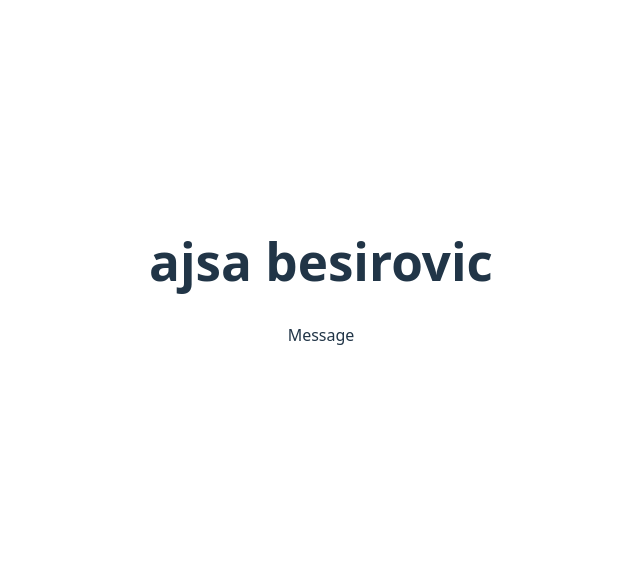
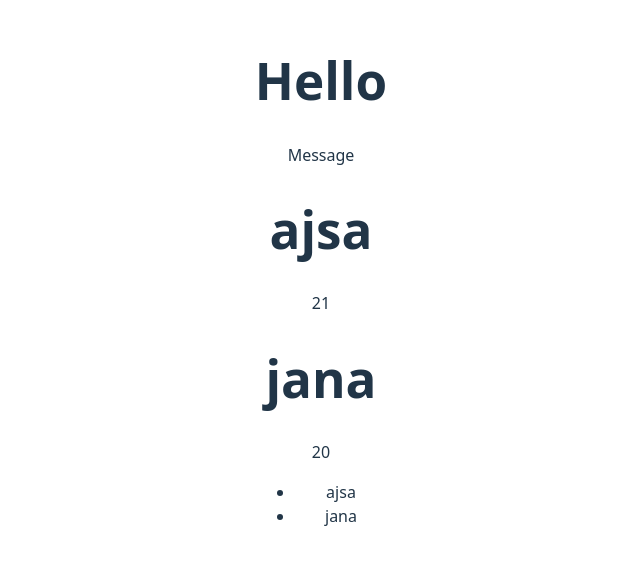
Before and after one commit to ajsabesirovic/Codequeens_react, a React (Vite) app: page / in a window 1280 px wide. Shown: the part 119-684 px from the top of the page, without its empty margins (319-959 px from the left). Built offline with nearby package versions, Linux system fonts and the light colour scheme.

Commit message:
3.cas i domaci

```diff
--- a/src/App.jsx
+++ b/src/App.jsx
@@ -1,16 +1,46 @@
 import "./App.css";
+import Header from "./Header.jsx";
 import Message from "./Message.jsx";
-// import koristimo da ubacimo komponentu u drugi fajl
+import UserCard from "./UserCard.jsx";
 
 function App() {
+  const users = [
+    { id: 1, name: "ajsa", age: 21 },
+    { id: 2, name: "jana", age: 20 },
+  ];
+
+  // Ovde za svakog korisnika iz niza users kreiramo UserCard komponentu
+  // i šaljemo joj podatke kao ATRIBUTE (name i age)
+  // Npr. <UserCard name="ajsa" age={21} />
+  const content = users.map((user) => (
+    <UserCard name={user.name} age={user.age} />
+  ));
+
   return (
-    <div>
-      <h1>ajsa besirovic</h1>
+    <>
+      <Header />
       <Message />
-    </div>
+
+      {/* Primer: prikazujemo listu UserCard komponenti */}
+      {users.map((user, index) => (
+        <UserCard name={user.name} age={user.age} key={index} />
+      ))}
+
+      {/* Napomena o key-u:
+         - Key je obavezan kada renderujemo listu elemenata.
+         - Ako lista nikada ne menja svoj sadržaj, može se koristiti index.
+         - Ako lista može da se menja (dodavanje, brisanje), bolje je koristiti jedinstveni ID.
+      */}
+
+      <ul>
+        {users.map((user) => (
+          <li key={user.id}>{user.name}</li>
+          // Ovde koristimo "id" jer je jedinstven za svakog korisnika.
+          // React tada može da prati elemente na ispravan način.
+        ))}
+      </ul>
+    </>
   );
 }
-// Komponenta mora da vrati tačno jedan glavni element
-// Ako želimo više elemenata, moramo ih uvući u jedan zajednički (npr. <div> ili fragment <> </>)
 
 export default App;
--- /dev/null
+++ b/src/Header.jsx
@@ -0,0 +1,9 @@
+function Header() {
+  return (
+    <header>
+      <h1>Hello</h1>
+    </header>
+  );
+}
+
+export default Header;
--- /dev/null
+++ b/src/UserCard.jsx
@@ -0,0 +1,26 @@
+// "props" su svojstva (properties) koja prosleđujemo iz komponente App u ovu komponentu
+// Možemo ih posmatrati kao objekat koji sadrži vrednosti koje šaljemo
+// Dakle, props = { name: "ajsa", age: 21 }
+
+// 1. verzija sa props
+// function UserCard(props) {
+//   return (
+//     <div>
+//       <h1>{props.name}</h1>   // props.name pristupa vrednosti "name" iz prosleđenog objekta
+//       <p>{props.age}</p>      // props.age pristupa vrednosti "age" iz prosleđenog objekta
+//     </div>
+//   );
+// }
+
+// shorter version – destrukturiranje props-a direktno u parametru funkcije
+// Umesto props.name i props.age, odmah izvlacimo { name, age } iz objekta
+function UserCard({ name, age }) {
+  return (
+    <div>
+      <h1>{name}</h1>
+      <p>{age}</p>
+    </div>
+  );
+}
+
+export default UserCard;
```
Also changed, not shown: domaci.txt, 1 other file (tests, documents, lock files or other folders).
